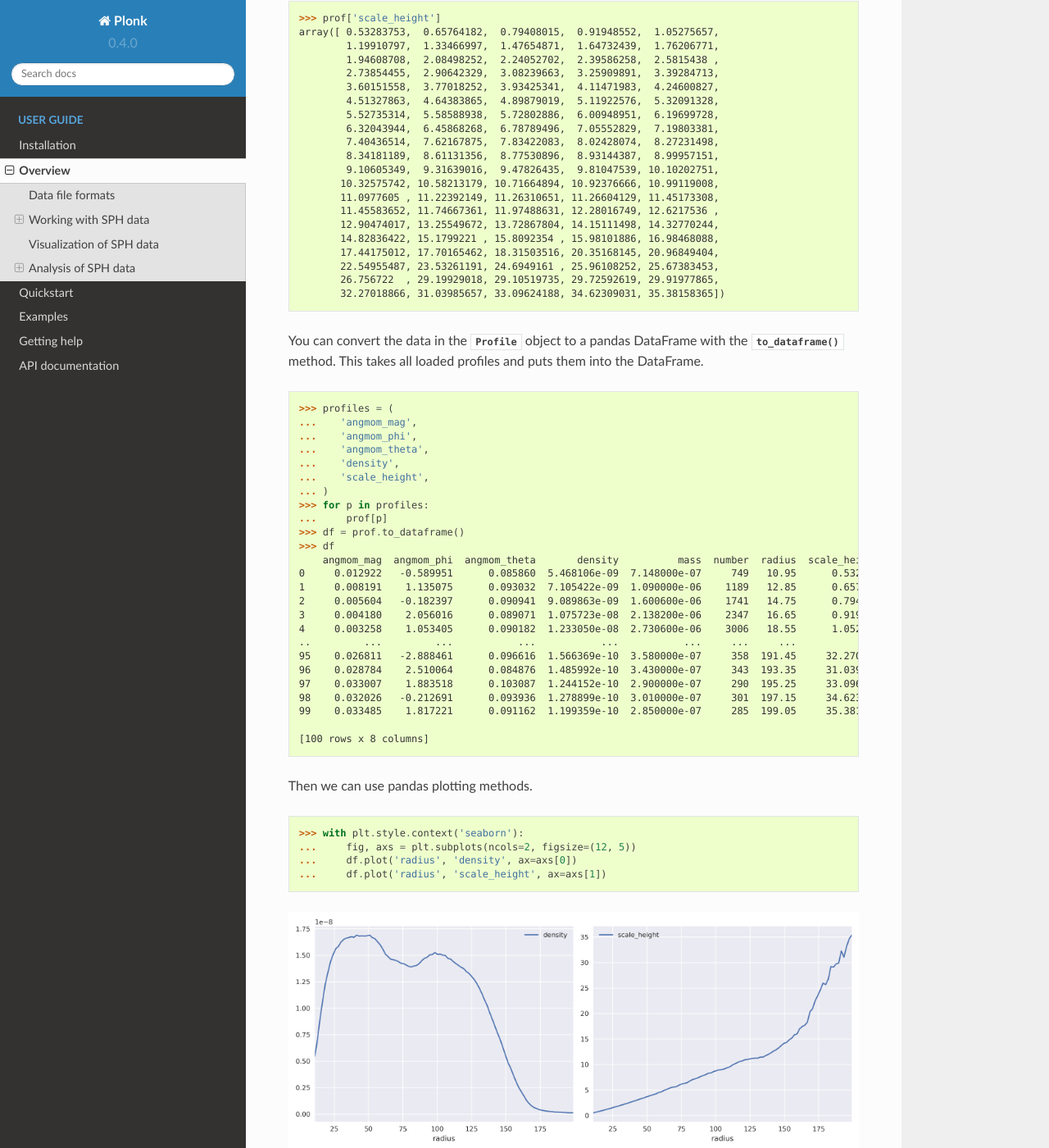
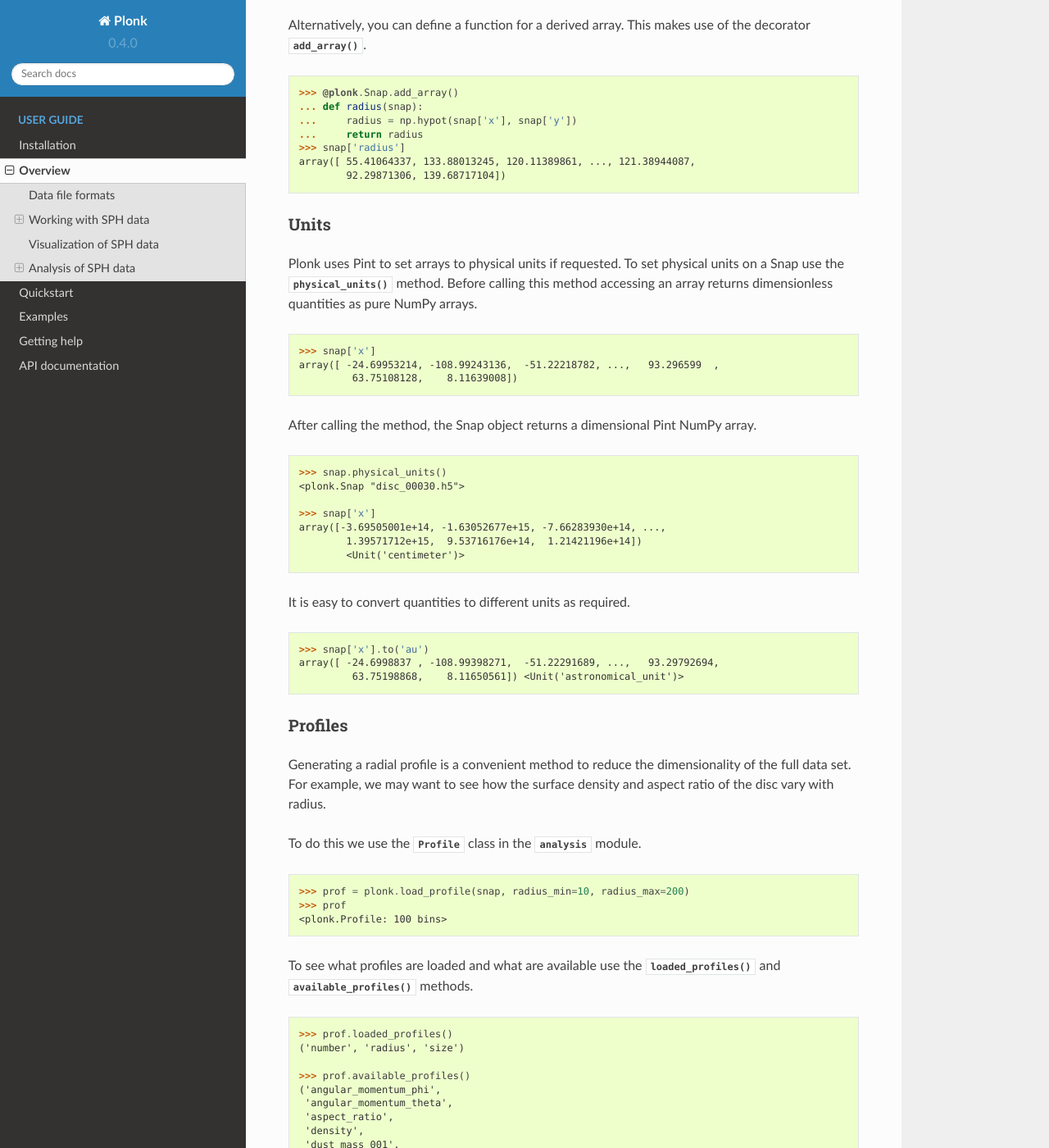
Before and after one commit to dmentipl/plonk, a Sphinx documentation site: the page built from docs/source/overview.rst, in a window 1280 px wide and 1400 px high, scrolled down 9737 px. Shown: the whole window at 82% size. Built offline with Sphinx 7.4.7 and the Read the Docs theme 2.0.0, drawn with Linux system fonts in a browser that asks for light colours; formulas are drawn with MathJax 3; some of the changed text lies outside the part shown.

Commit message:
Update documentation

```diff
--- a/docs/source/overview.rst
+++ b/docs/source/overview.rst
@@ -399,7 +399,73 @@ Derived arrays
 ~~~~~~~~~~~~~~
 
 Sometimes you need new arrays on the particles that are not available in the
-snapshot files. You can create a new, derived array on the particles as follows.
+snapshot files. Many are available in Plonk already. To access these arrays use
+the :py:meth:`extra_quantities` method. Before calling the method:
+
+.. code-block:: pycon
+
+    >>> snap.available_arrays()
+    ('density',
+     'dust_to_gas_ratio',
+     'dust_type',
+     'mass',
+     'position',
+     'pressure',
+     'smoothing_length',
+     'sound_speed',
+     'stopping_time',
+     'timestep',
+     'type',
+     'velocity',
+     'velocity_divergence')
+
+    >>> snap.extra_quantities()
+    <plonk.Snap "disc_00030.h5">
+
+After calling :py:meth:`extra_quantities`:
+
+.. code-block:: pycon
+
+    >>> snap.available_arrays()
+    ('angular_momentum',
+     'angular_velocity',
+     'azimuthal_angle',
+     'density',
+     'dust_density',
+     'dust_fraction',
+     'dust_mass',
+     'dust_to_gas_ratio',
+     'dust_type',
+     'eccentricity',
+     'gas_density',
+     'gas_fraction',
+     'gas_mass',
+     'inclination',
+     'keplerian_frequency',
+     'kinetic_energy',
+     'mass',
+     'momentum',
+     'polar_angle',
+     'position',
+     'pressure',
+     'radial_velocity_cylindrical',
+     'radial_velocity_spherical',
+     'radius_cylindrical',
+     'radius_spherical',
+     'semi_major_axis',
+     'smoothing_length',
+     'sound_speed',
+     'specific_angular_momentum',
+     'specific_kinetic_energy',
+     'stokes_number',
+     'stopping_time',
+     'temperature',
+     'timestep',
+     'type',
+     'velocity',
+     'velocity_divergence')
+
+You can create a new, derived array on the particles as follows.
 
 .. code-block:: pycon
 
@@ -423,6 +489,41 @@ the decorator :py:meth:`add_array`.
     >>> snap['radius']
     array([ 55.41064337, 133.88013245, 120.11389861, ..., 121.38944087,
             92.29871306, 139.68717104])
+
+~~~~~
+Units
+~~~~~
+
+Plonk uses Pint to set arrays to physical units if requested. To set physical
+units on a Snap use the :py:meth:`physical_units` method. Before calling this
+method accessing an array returns dimensionless quantities as pure NumPy arrays.
+
+.. code-block:: pycon
+
+    >>> snap['x']
+    array([ -24.69953214, -108.99243136,  -51.22218782, ...,   93.296599  ,
+             63.75108128,    8.11639008])
+
+After calling the method, the Snap object returns a dimensional Pint NumPy
+array.
+
+.. code-block:: pycon
+
+    >>> snap.physical_units()
+    <plonk.Snap "disc_00030.h5">
+
+    >>> snap['x']
+    array([-3.69505001e+14, -1.63052677e+15, -7.66283930e+14, ...,
+            1.39571712e+15,  9.53716176e+14,  1.21421196e+14])
+            <Unit('centimeter')>
+
+It is easy to convert quantities to different units as required.
+
+.. code-block:: pycon
+
+    >>> snap['x'].to('au')
+    array([ -24.6998837 , -108.99398271,  -51.22291689, ...,   93.29792694,
+             63.75198868,    8.11650561]) <Unit('astronomical_unit')>
 
 ~~~~~~~~
 Profiles
@@ -454,8 +555,12 @@ To see what profiles are loaded and what are available use the
      'angular_momentum_theta',
      'aspect_ratio',
      'density',
-     'dust_fraction',
+     'dust_mass_001',
+     'dust_surface_density_001',
+     'dust_to_gas_ratio',
      'dust_type',
+     'gas_mass',
+     'gas_surface_density',
      'mass',
      'number',
      'position',
@@ -506,30 +612,29 @@ them into the DataFrame.
 .. code-block:: pycon
 
     >>> profiles = (
-    ...    'angmom_mag',
-    ...    'angmom_phi',
-    ...    'angmom_theta',
-    ...    'density',
+    ...    'angular_momentum_phi',
+    ...    'angular_momentum_theta',
+    ...    'surface_density',
     ...    'scale_height',
     ... )
     >>> for p in profiles:
     ...     prof[p]
-    >>> df = prof.to_dataframe()
+    >>> df = prof.to_dataframe(columns=profiles)
     >>> df
-        angmom_mag  angmom_phi  angmom_theta       density          mass  number  radius  scale_height
-    0     0.012922   -0.589951      0.085860  5.468106e-09  7.148000e-07     749   10.95      0.532838
-    1     0.008191    1.135075      0.093032  7.105422e-09  1.090000e-06    1189   12.85      0.657642
-    2     0.005604   -0.182397      0.090941  9.089863e-09  1.600600e-06    1741   14.75      0.794080
-    3     0.004180    2.056016      0.089071  1.075723e-08  2.138200e-06    2347   16.65      0.919486
-    4     0.003258    1.053405      0.090182  1.233050e-08  2.730600e-06    3006   18.55      1.052757
-    ..         ...         ...           ...           ...           ...     ...     ...           ...
-    95    0.026811   -2.888461      0.096616  1.566369e-10  3.580000e-07     358  191.45     32.270189
-    96    0.028784    2.510064      0.084876  1.485992e-10  3.430000e-07     343  193.35     31.039857
-    97    0.033007    1.883518      0.103087  1.244152e-10  2.900000e-07     290  195.25     33.096242
-    98    0.032026   -0.212691      0.093936  1.278899e-10  3.010000e-07     301  197.15     34.623090
-    99    0.033485    1.817221      0.091162  1.199359e-10  2.850000e-07     285  199.05     35.381584
+        angular_momentum_phi  angular_momentum_theta  surface_density  scale_height
+    0              -2.816044                0.021775     1.430097e-09      0.114181
+    1              -2.779819                0.041433     3.224447e-09      0.320315
+    2               0.328625                0.047102     4.576087e-09      0.442617
+    3               2.992063                0.050624     5.793719e-09      0.560383
+    4               1.888552                0.053376     7.333067e-09      0.670619
+    ..                   ...                     ...              ...           ...
+    95             -1.601260                0.143154     3.513620e-10     24.574487
+    96              1.172109                0.150343     3.155834e-10     26.160013
+    97              1.802767                0.145982     2.782487e-10     25.658521
+    98             -2.236464                0.145009     2.574287e-10     25.811094
+    99              0.513205                0.163601     2.316950e-10     29.672963
 
-    [100 rows x 8 columns]
+    [100 rows x 4 columns]
 
 Then we can use pandas plotting methods.
 
@@ -537,7 +642,7 @@ Then we can use pandas plotting methods.
 
     >>> with plt.style.context('seaborn'):
     ...     fig, axs = plt.subplots(ncols=2, figsize=(12, 5))
-    ...     df.plot('radius', 'density', ax=axs[0])
+    ...     df.plot('radius', 'surface_density', ax=axs[0])
     ...     df.plot('radius', 'scale_height', ax=axs[1])
 
 .. figure:: _static/profile.png
```
Also changed, not shown: other parts of docs/source/overview.rst (+1 -0 lines).
